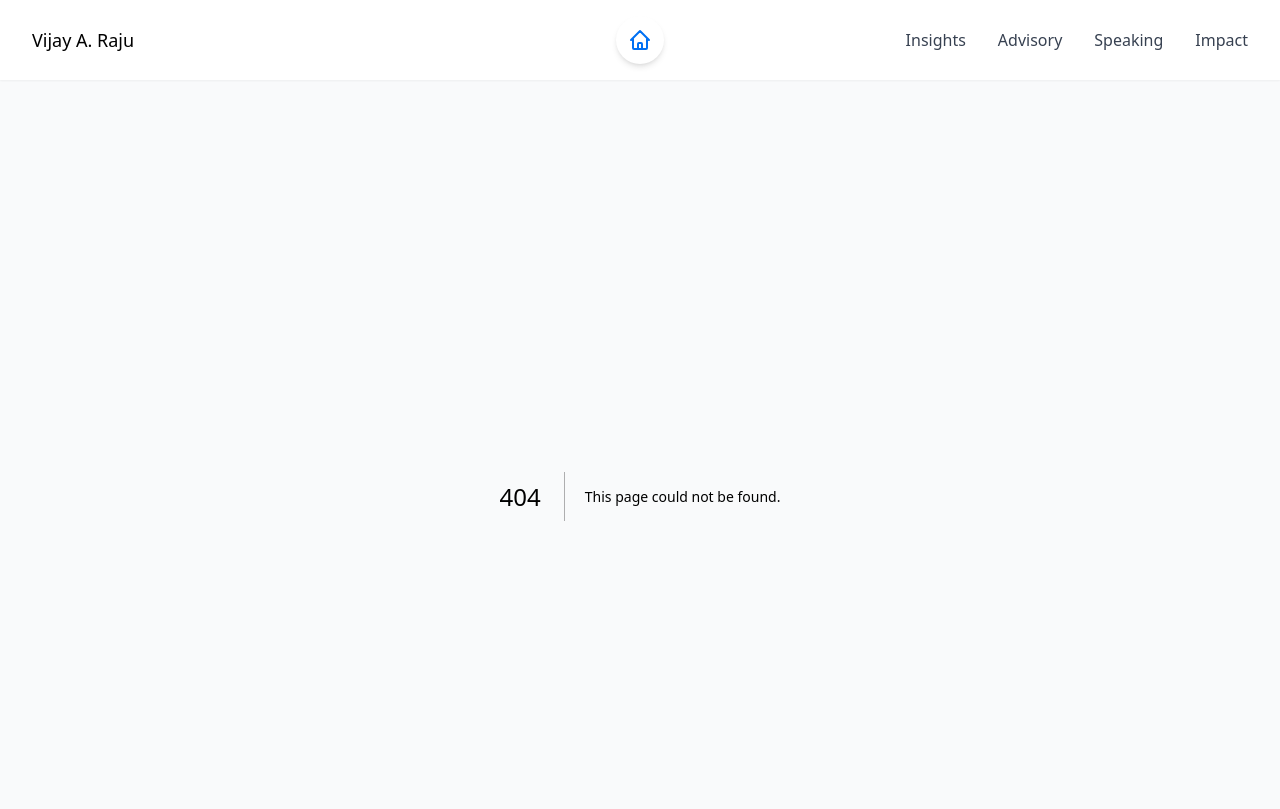
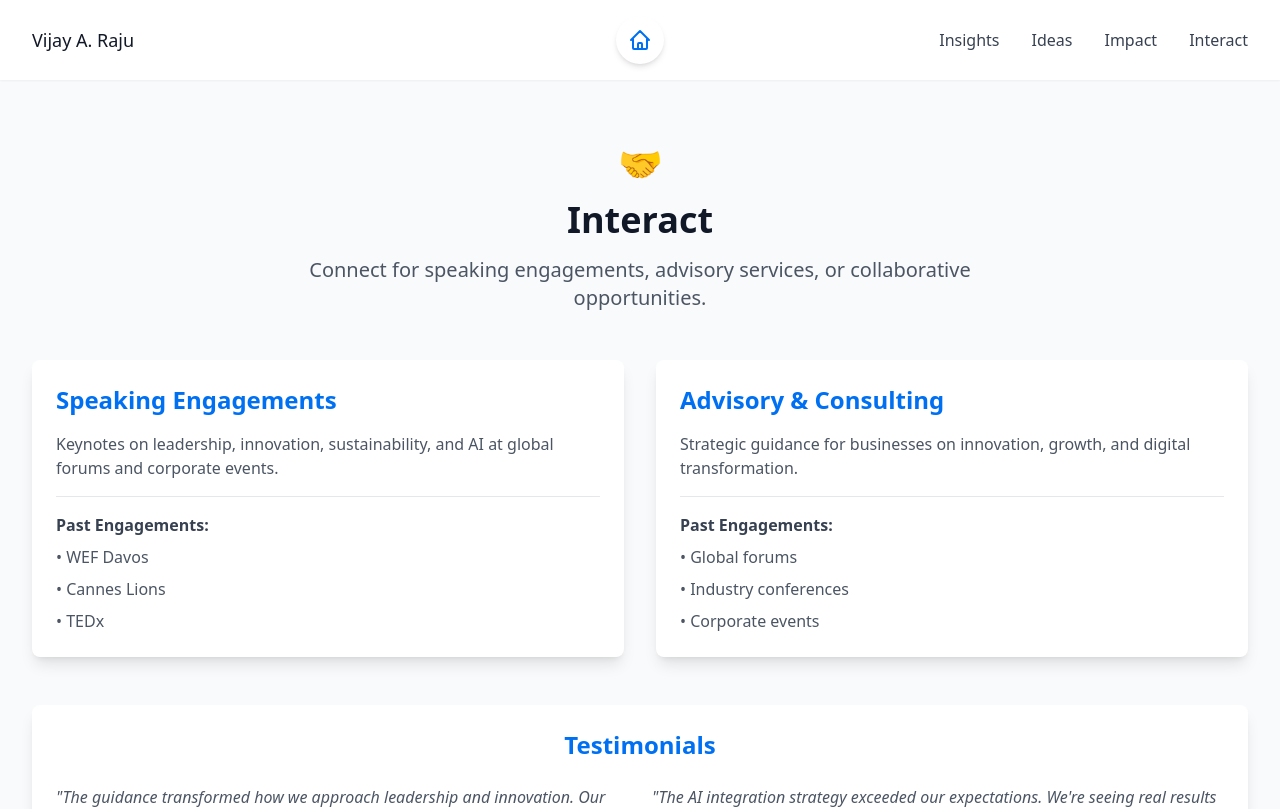
Before and after one commit to Wijay000/draft, a Next.js app: page /interact in a window 1280 px wide. Before the commit this address had no page. Shown: the top 809 px of the page. Built offline with nearby package versions, Linux system fonts and the light colour scheme.

Commit message:
feat: update navigation to 4 sections - Insights, Ideas, Impact, Interact

```diff
--- a/components/Layout.js
+++ b/components/Layout.js
@@ -37,14 +37,14 @@ export default function Layout({ children }) {
               <Link href="/insights">
                 <span className="text-gray-700 hover:text-primary">Insights</span>
               </Link>
-              <Link href="/advisory">
-                <span className="text-gray-700 hover:text-primary">Advisory</span>
-              </Link>
-              <Link href="/speaking">
-                <span className="text-gray-700 hover:text-primary">Speaking</span>
+              <Link href="/ideas">
+                <span className="text-gray-700 hover:text-primary">Ideas</span>
               </Link>
               <Link href="/impact">
                 <span className="text-gray-700 hover:text-primary">Impact</span>
+              </Link>
+              <Link href="/interact">
+                <span className="text-gray-700 hover:text-primary">Interact</span>
               </Link>
             </nav>
           </div>
--- a/pages/contact.js
+++ b/pages/contact.js
@@ -1,3 +1,4 @@
+deploy
 export default function Contact() {
   const onSubmit = (e) => {
     e.preventDefault()
--- a/pages/advisory.js
+++ b/pages/ideas.js
@@ -1,7 +1,7 @@
 import { motion } from 'framer-motion'
 import ChatBot from '../components/ChatBot'
 
-export default function Advisory() {
+export default function Ideas() {
   return (
     <div className="max-w-7xl mx-auto px-4 sm:px-6 lg:px-8 py-12">
       <motion.div
@@ -9,12 +9,12 @@ export default function Advisory() {
         animate={{ opacity: 1, y: 0 }}
         className="text-center mb-12"
       >
-        <div className="text-4xl mb-4">🎯</div>
+        <div className="text-4xl mb-4">💡</div>
         <h1 className="text-4xl font-bold text-gray-900 mb-4">
-          Advisory
+          Ideas
         </h1>
         <p className="text-xl text-gray-600 max-w-3xl mx-auto">
-          Strategic guidance for businesses on innovation, growth, and digital transformation.
+          Fresh perspectives and innovative approaches to drive meaningful change.
         </p>
       </motion.div>
 
--- a/pages/speaking.js
+++ b/pages/interact.js
@@ -1,16 +1,16 @@
 import { motion } from 'framer-motion'
 import ChatBot from '../components/ChatBot'
 
-export default function Speaking() {
-  const speakingTopics = [
+export default function Interact() {
+  const interactionTypes = [
     {
-      title: "Innovation & Leadership",
-      description: "Keynotes on responsible innovation, digital transformation, and future-ready leadership.",
+      title: "Speaking Engagements",
+      description: "Keynotes on leadership, innovation, sustainability, and AI at global forums and corporate events.",
       highlights: ["WEF Davos", "Cannes Lions", "TEDx"]
     },
     {
-      title: "Sustainability & Impact",
-      description: "Talks on climate innovation, sustainable business models, and creating lasting impact.",
+      title: "Advisory & Consulting",
+      description: "Strategic guidance for businesses on innovation, growth, and digital transformation.",
       highlights: ["Global forums", "Industry conferences", "Corporate events"]
     }
   ]
@@ -22,32 +22,31 @@ export default function Speaking() {
         animate={{ opacity: 1, y: 0 }}
         className="text-center mb-12"
       >
-        <div className="text-4xl mb-4">3️⃣</div>
+        <div className="text-4xl mb-4">🤝</div>
         <h1 className="text-4xl font-bold text-gray-900 mb-4">
-          Stories of impact.
+          Interact
         </h1>
         <p className="text-xl text-gray-600 max-w-3xl mx-auto">
-          When clarity lands, everything aligns (teams, messages, direction).
-          Here's what happens when leaders stop guessing and start leading.
+          Connect for speaking engagements, advisory services, or collaborative opportunities.
         </p>
       </motion.div>
 
       <div className="grid md:grid-cols-2 gap-8 mb-12">
-        {caseStudies.map((study, index) => (
+        {interactionTypes.map((type, index) => (
           <motion.div
-            key={study.title}
+            key={type.title}
             initial={{ opacity: 0, x: index % 2 === 0 ? -20 : 20 }}
             animate={{ opacity: 1, x: 0 }}
             transition={{ delay: index * 0.2 }}
             className="bg-white p-6 rounded-lg shadow-lg"
           >
-            <h2 className="text-2xl font-semibold mb-4 text-primary">{study.title}</h2>
-            <p className="text-gray-600 mb-4">{study.description}</p>
+            <h2 className="text-2xl font-semibold mb-4 text-primary">{type.title}</h2>
+            <p className="text-gray-600 mb-4">{type.description}</p>
             <div className="border-t pt-4">
-              <h3 className="font-semibold mb-2 text-gray-700">Key Results:</h3>
+              <h3 className="font-semibold mb-2 text-gray-700">Past Engagements:</h3>
               <ul className="space-y-2">
-                {study.results.map(result => (
-                  <li key={result} className="text-gray-600">• {result}</li>
+                {type.highlights.map(highlight => (
+                  <li key={highlight} className="text-gray-600">• {highlight}</li>
                 ))}
               </ul>
             </div>
```
